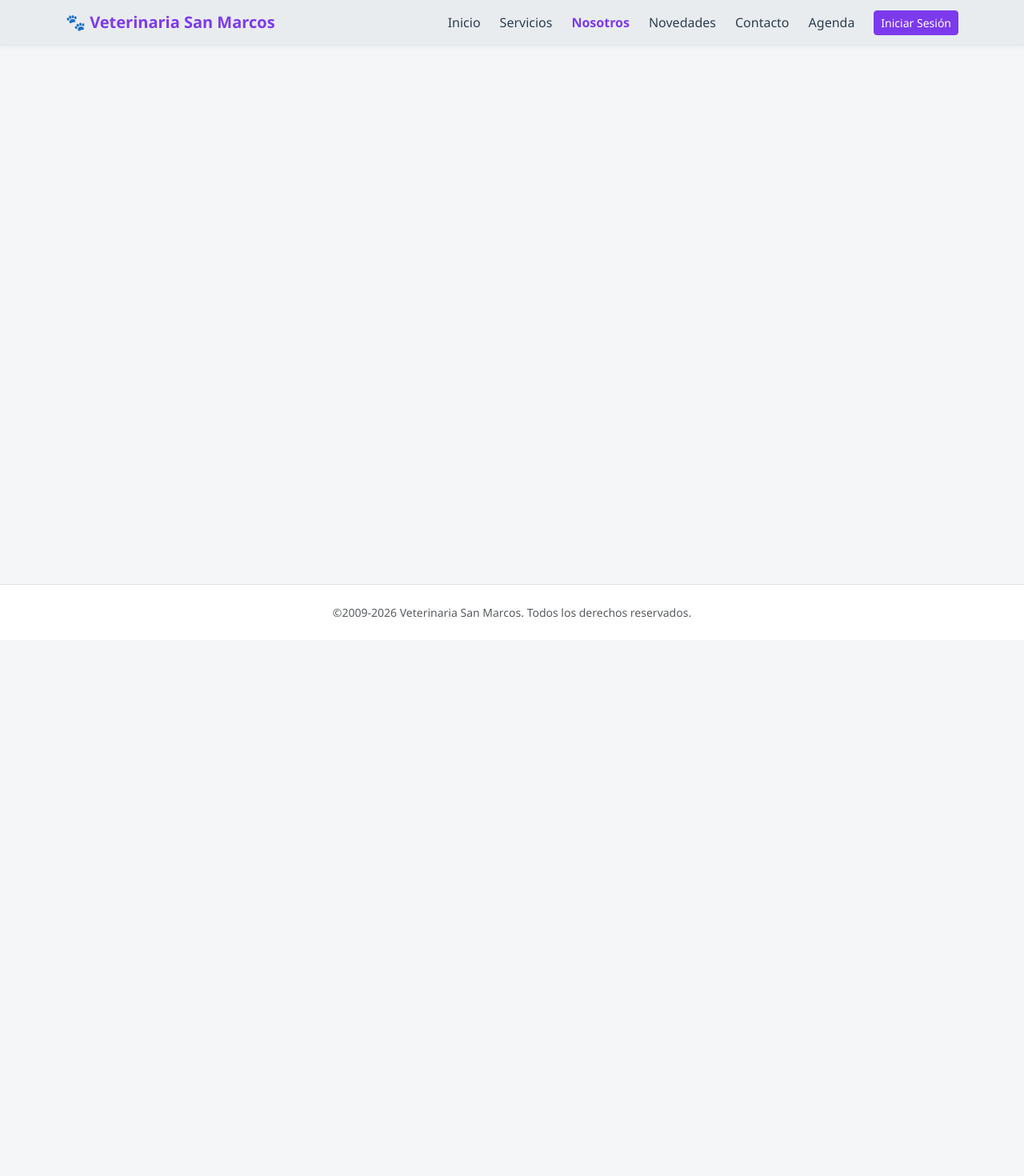
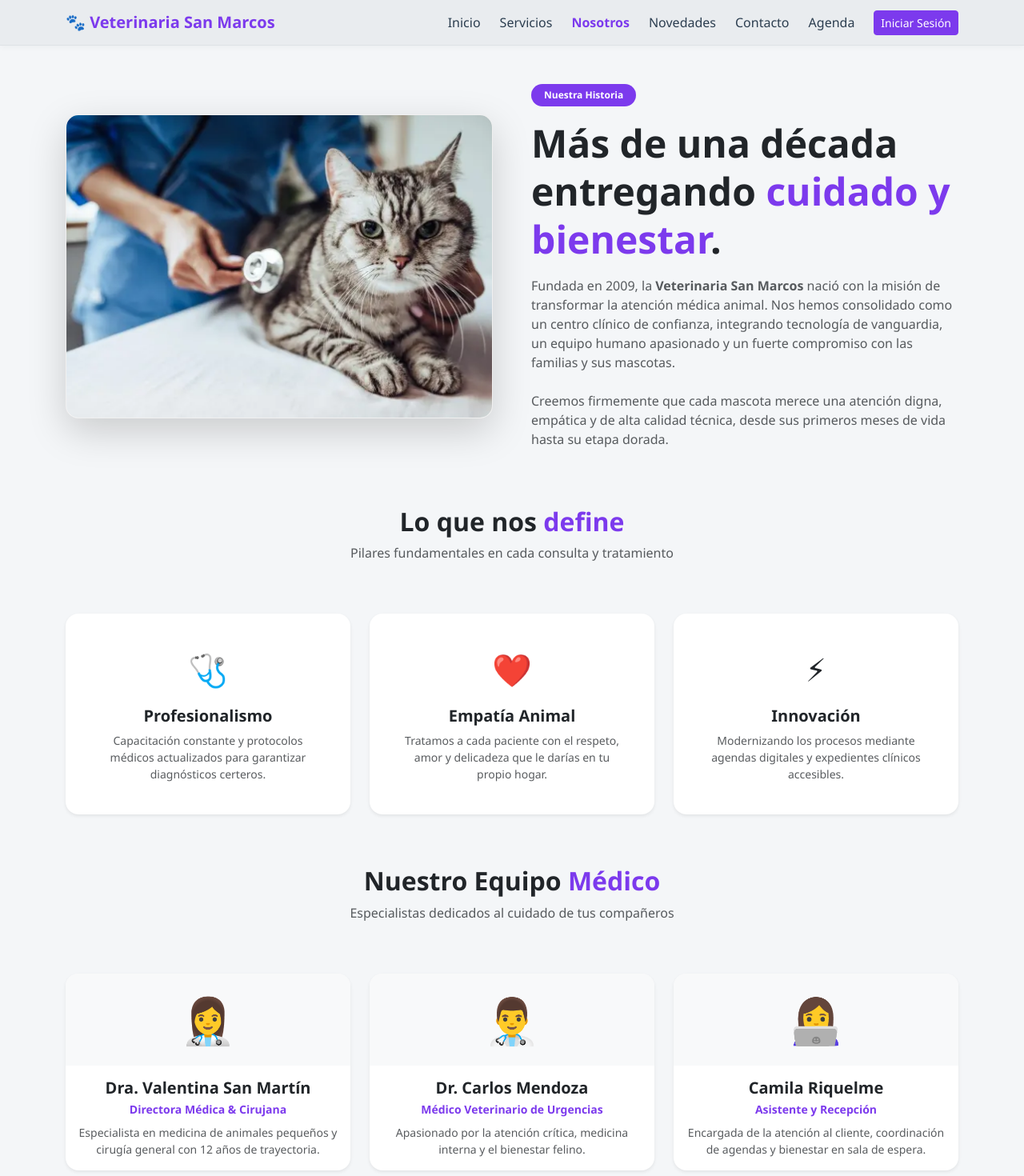
Before and after one commit to Elkriu/VetSanMarcos, a React (Vite) app: page /nosotros in a window 1280 px wide. Shown: the top 1470 px of the page at 80% size. Before the commit the page ends 800 px from the top, so only its background shows below. Built offline with nearby package versions, Linux system fonts and the light colour scheme.

Commit message:
Nosotros actualizado
Se actualiza la pestaña de Nosotros

```diff
--- a/src/App.tsx
+++ b/src/App.tsx
@@ -4,10 +4,10 @@ import Footer from "./componentes/organismos/Footer";
 import Inicio from "./paginas/Inicio";
 import Servicios from "./paginas/Servicios";
 import DetalleServicio from "./paginas/DetalleServicio";
-// import Nosotros from "./paginas/Nosotros";
+import Nosotros from "./paginas/Nosotros";
 // import Novedades from "./paginas/Novedades";
 // import DetalleNoticia from "./paginas/DetalleNoticia";
-// import Contacto from "./paginas/Contacto";
+import Contacto from "./paginas/Contacto";
 // import Agenda from "./paginas/Agenda";
 // import Login from "./paginas/Login";
 // import MisCitas from "./paginas/MisCitas";
@@ -25,10 +25,10 @@ function App() {
 
                     {<Route path="/servicios" element={<Servicios />} />}
                     {<Route path="/servicios/:id" element={<DetalleServicio />} />}
-                    {/* <Route path="/nosotros" element={<Nosotros />} />}
+                    {<Route path="/nosotros" element={<Nosotros />} />}
                     {/* <Route path="/novedades" element={<Novedades />} /> */}
                     {/* <Route path="/novedades/:id" element={<DetalleNoticia />} /> */}
-                    {/* <Route path="/contacto" element={<Contacto />} /> */}
+                    {<Route path="/contacto" element={<Contacto />} />}
                     {/* <Route path="/agenda" element={<Agenda />} /> */}
                     {/* <Route path="/login" element={<Login />} /> */}
                     {/* <Route path="/mis-citas" element={<MisCitas />} /> */}
--- /dev/null
+++ b/src/paginas/Nosotros.tsx
@@ -0,0 +1,152 @@
+import EncabezadoSeccion from "../componentes/moleculas/EncabezadoSeccion";
+import Insignia from "../componentes/atomos/Insignia";
+
+function Nosotros() {
+    return (
+        <section className="container">
+            {/* SECCIÓN HISTORIA */}
+            <article className="row align-items-center g-5 mb-5">
+                <div className="col-lg-6">
+                    <img
+                        src="/img/gato-vet.webp"
+                        alt="Instalaciones Veterinaria San Marcos"
+                        className="img-fluid rounded-4 shadow-lg w-100"
+                        style={{ height: "380px", objectFit: "cover" }}
+                    />
+                </div>
+                <div className="col-lg-6">
+                    <Insignia texto="Nuestra Historia" />
+                    <h1 className="display-5 fw-bold text-dark lh-sm mb-3">
+                        Más de una década entregando <span className="text-primary">cuidado y bienestar</span>.
+                    </h1>
+                    <p className="text-muted mb-4">
+                        Fundada en 2009, la <strong>Veterinaria San Marcos</strong> nació con la misión de
+                        transformar la atención médica animal. Nos hemos consolidado como un centro clínico de
+                        confianza, integrando tecnología de vanguardia, un equipo humano apasionado y un fuerte
+                        compromiso con las familias y sus mascotas.
+                    </p>
+                    <p className="text-muted mb-0">
+                        Creemos firmemente que cada mascota merece una atención digna, empática y de alta calidad
+                        técnica, desde sus primeros meses de vida hasta su etapa dorada.
+                    </p>
+                </div>
+            </article>
+
+            {/* SECCIÓN PILARES */}
+            <section className="text-center mb-5 pt-4">
+                <EncabezadoSeccion
+                    titulo="Lo que nos"
+                    destacado="define"
+                    descripcion="Pilares fundamentales en cada consulta y tratamiento"
+                />
+
+                <div className="row g-4 mt-2">
+                    <div className="col-md-4">
+                        <article className="card h-100 p-4 border-0 shadow-sm rounded-4 bg-white">
+                            <div className="card-body">
+                                <div className="fs-1 mb-3">🩺</div>
+                                <h3 className="fw-bold h5 text-dark">Profesionalismo</h3>
+                                <p className="text-muted small mb-0">
+                                    Capacitación constante y protocolos médicos actualizados para garantizar
+                                    diagnósticos certeros.
+                                </p>
+                            </div>
+                        </article>
+                    </div>
+
+                    <div className="col-md-4">
+                        <article className="card h-100 p-4 border-0 shadow-sm rounded-4 bg-white">
+                            <div className="card-body">
+                                <div className="fs-1 mb-3">❤️</div>
+                                <h3 className="fw-bold h5 text-dark">Empatía Animal</h3>
+                                <p className="text-muted small mb-0">
+                                    Tratamos a cada paciente con el respeto, amor y delicadeza que le darías en tu
+                                    propio hogar.
+                                </p>
+                            </div>
+                        </article>
+                    </div>
+
+                    <div className="col-md-4">
+                        <article className="card h-100 p-4 border-0 shadow-sm rounded-4 bg-white">
+                            <div className="card-body">
+                                <div className="fs-1 mb-3">⚡</div>
+                                <h3 className="fw-bold h5 text-dark">Innovación</h3>
+                                <p className="text-muted small mb-0">
+                                    Modernizando los procesos mediante agendas digitales y expedientes clínicos
+                                    accesibles.
+                                </p>
+                            </div>
+                        </article>
+                    </div>
+                </div>
+            </section>
+
+            {/* SECCIÓN EQUIPO MÉDICO */}
+            <section className="text-center pt-3">
+                <EncabezadoSeccion
+                    titulo="Nuestro Equipo"
+                    destacado="Médico"
+                    descripcion="Especialistas dedicados al cuidado de tus compañeros"
+                />
+
+                <div className="row g-4 mt-2">
+                    <div className="col-lg-4 col-md-6">
+                        <article className="card border-0 shadow-sm rounded-4 overflow-hidden h-100 bg-white">
+                            <div className="bg-light py-4">
+                                <span className="display-4">👩‍⚕️</span>
+                            </div>
+                            <div className="card-body">
+                                <h3 className="fw-bold text-dark h5 mb-1">Dra. Valentina San Martín</h3>
+                                <p className="text-primary small fw-semibold mb-2">
+                                    Directora Médica & Cirujana
+                                </p>
+                                <p className="text-muted small mb-0">
+                                    Especialista en medicina de animales pequeños y cirugía general con 12 años
+                                    de trayectoria.
+                                </p>
+                            </div>
+                        </article>
+                    </div>
+
+                    <div className="col-lg-4 col-md-6">
+                        <article className="card border-0 shadow-sm rounded-4 overflow-hidden h-100 bg-white">
+                            <div className="bg-light py-4">
+                                <span className="display-4">👨‍⚕️</span>
+                            </div>
+                            <div className="card-body">
+                                <h3 className="fw-bold text-dark h5 mb-1">Dr. Carlos Mendoza</h3>
+                                <p className="text-primary small fw-semibold mb-2">
+                                    Médico Veterinario de Urgencias
+                                </p>
+                                <p className="text-muted small mb-0">
+                                    Apasionado por la atención crítica, medicina interna y el bienestar felino.
+                                </p>
+                            </div>
+                        </article>
+                    </div>
+
+                    <div className="col-lg-4 col-md-6">
+                        <article className="card border-0 shadow-sm rounded-4 overflow-hidden h-100 bg-white">
+                            <div className="bg-light py-4">
+                                <span className="display-4">👩‍💻</span>
+                            </div>
+                            <div className="card-body">
+                                <h3 className="fw-bold text-dark h5 mb-1">Camila Riquelme</h3>
+                                <p className="text-primary small fw-semibold mb-2">
+                                    Asistente y Recepción
+                                </p>
+                                <p className="text-muted small mb-0">
+                                    Encargada de la atención al cliente, coordinación de agendas y bienestar en
+                                    sala de espera.
+                                </p>
+                            </div>
+                        </article>
+                    </div>
+                </div>
+            </section>
+        </section>
+    );
+}
+
+export default Nosotros;
```
Also changed, not shown: 1 other file (tests, documents, lock files or other folders).
